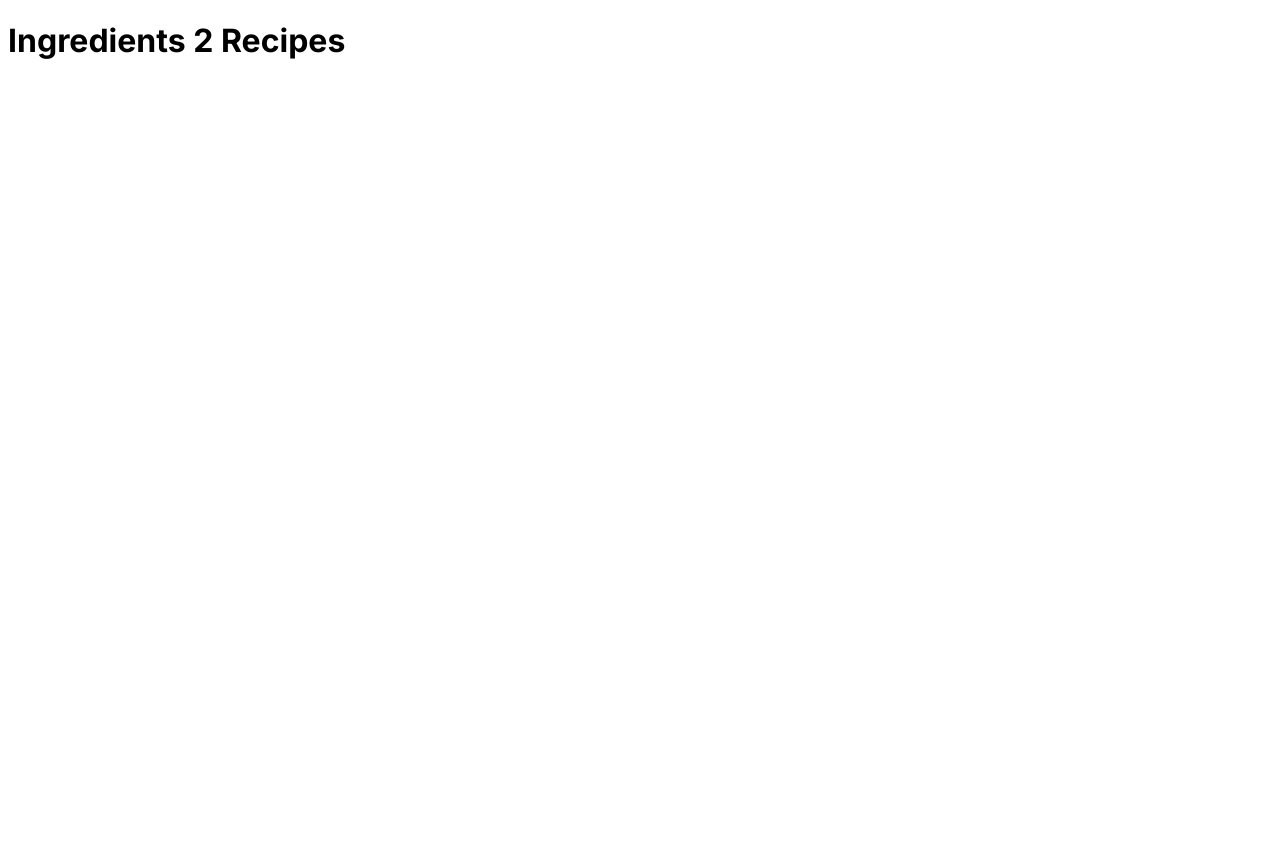
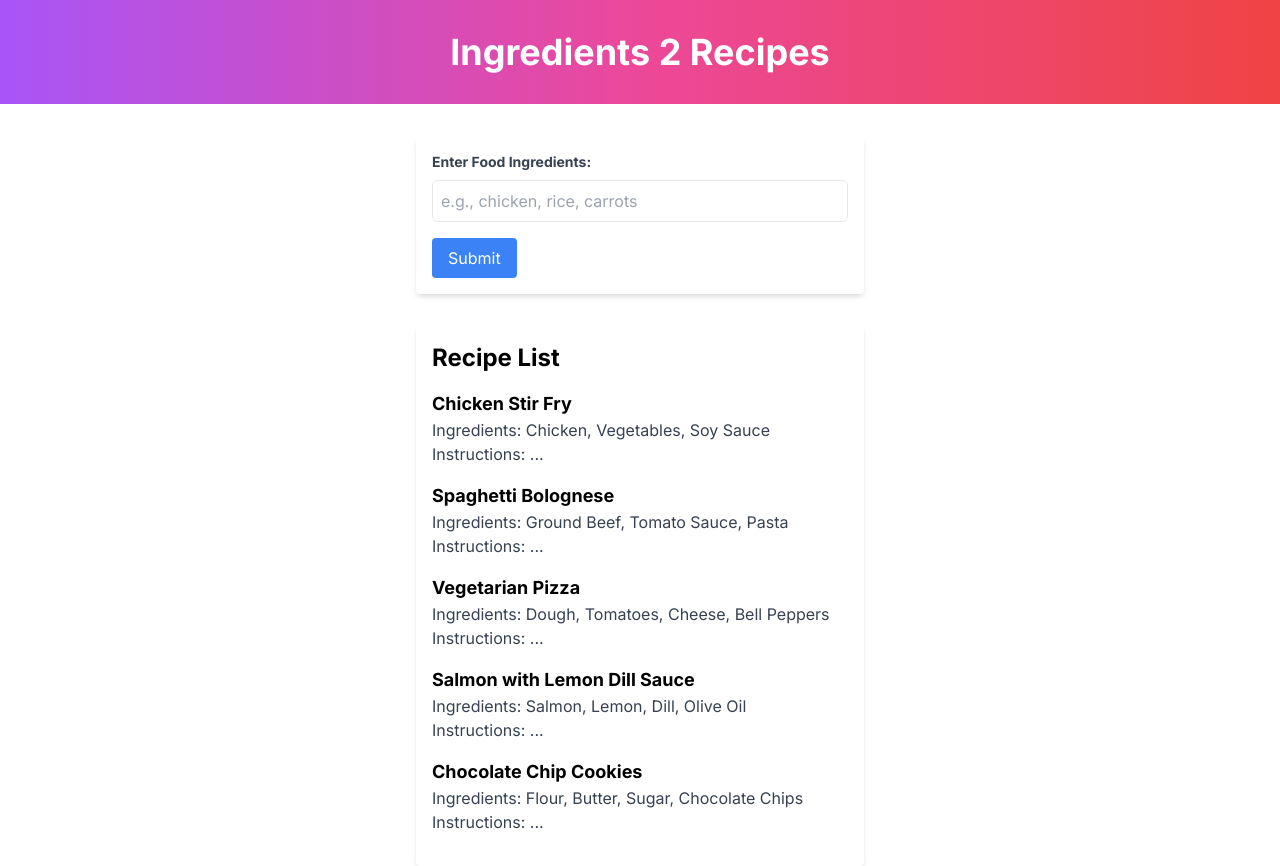
Before and after one commit to Skye967/PocketChef, a Next.js app: page / in a window 1280 px wide. Before the commit the page ends 800 px from the top, so only its background shows below. Built offline with nearby package versions, Linux system fonts and the light colour scheme; no server answers.

Commit message:
created input component and Recipe List component

```diff
--- /dev/null
+++ b/app/components/Ingredient.tsx
@@ -0,0 +1,48 @@
+"use client";
+
+import React, { useState, FormEvent } from "react";
+
+type FoodInputComponentProps = {
+  onSubmit: (ingredients: string) => void;
+};
+
+const Ingredient: React.FC<FoodInputComponentProps> = ({ onSubmit }) => {
+  const [ingredients, setIngredients] = useState<string>("");
+
+  const handleSubmit = (e: FormEvent) => {
+    e.preventDefault();
+    onSubmit(ingredients);
+    // You can add further logic here, e.g., clearing the input field.
+  };
+
+  return (
+    <div className="max-w-md mx-auto mt-8 p-4 bg-white rounded shadow-md">
+      <form onSubmit={handleSubmit}>
+        <label
+          htmlFor="ingredients"
+          className="block text-gray-700 text-sm font-bold mb-2"
+        >
+          Enter Food Ingredients:
+        </label>
+        <input
+          type="text"
+          id="ingredients"
+          value={ingredients}
+          onChange={(e) => setIngredients(e.target.value)}
+          className="w-full p-2 border rounded-md focus:outline-none focus:ring focus:border-blue-300"
+          placeholder="e.g., chicken, rice, carrots"
+          required
+        />
+
+        <button
+          type="submit"
+          className="mt-4 bg-blue-500 text-white py-2 px-4 rounded focus:outline-none focus:ring focus:border-blue-300"
+        >
+          Submit
+        </button>
+      </form>
+    </div>
+  );
+};
+
+export default Ingredient;
--- /dev/null
+++ b/app/components/RecipeList.tsx
@@ -0,0 +1,41 @@
+"use client"
+
+import React from "react";
+
+type Recipe = {
+  id: number;
+  name: string;
+  ingredients: string[];
+  instructions: string;
+};
+
+type RecipeListComponentProps = {
+  recipes: Recipe[];
+};
+
+const RecipeList: React.FC<RecipeListComponentProps> = ({ recipes }) => {
+  return (
+    <div className="max-w-md mx-auto mt-8 p-4 bg-white rounded shadow-md">
+      <h2 className="text-2xl font-bold mb-4">Recipe List</h2>
+      {recipes.length > 0 ? (
+        <ul>
+          {recipes.map((recipe) => (
+            <li key={recipe.id} className="mb-4">
+              <strong className="text-lg">{recipe.name}</strong>
+              <p className="text-gray-700">
+                Ingredients: {recipe.ingredients.join(", ")}
+              </p>
+              <p className="text-gray-700">
+                Instructions: {recipe.instructions}
+              </p>
+            </li>
+          ))}
+        </ul>
+      ) : (
+        <p className="text-gray-700">No recipes available.</p>
+      )}
+    </div>
+  );
+};
+
+export default RecipeList;
--- a/app/layout.tsx
+++ b/app/layout.tsx
@@ -1,5 +1,6 @@
 import type { Metadata } from "next";
 import { Inter } from "next/font/google";
+import "./globals.css"
 
 
 const inter = Inter({ subsets: ["latin"] });
--- a/app/page.tsx
+++ b/app/page.tsx
@@ -1,9 +1,65 @@
-import Image from "next/image";
+"use client";
+
+import Ingredient from "./components/Ingredient";
+import RecipeList from "./components/RecipeList";
+
+type Recipe = {
+  id: number;
+  name: string;
+  ingredients: string[];
+  instructions: string;
+};
+
+const recipes: Recipe[] = [
+  {
+    id: 1,
+    name: "Chicken Stir Fry",
+    ingredients: ["Chicken", "Vegetables", "Soy Sauce"],
+    instructions: "...",
+  },
+  {
+    id: 2,
+    name: "Spaghetti Bolognese",
+    ingredients: ["Ground Beef", "Tomato Sauce", "Pasta"],
+    instructions: "...",
+  },
+  {
+    id: 3,
+    name: "Vegetarian Pizza",
+    ingredients: ["Dough", "Tomatoes", "Cheese", "Bell Peppers"],
+    instructions: "...",
+  },
+  {
+    id: 4,
+    name: "Salmon with Lemon Dill Sauce",
+    ingredients: ["Salmon", "Lemon", "Dill", "Olive Oil"],
+    instructions: "...",
+  },
+  {
+    id: 5,
+    name: "Chocolate Chip Cookies",
+    ingredients: ["Flour", "Butter", "Sugar", "Chocolate Chips"],
+    instructions: "...",
+  },
+];
 
 export default function Home() {
+  console.log(process.env.NEXT_PUBLIC_OPENAI_API_KEY);
+  console.log(process.env.OPENAI_API_KEY)
+
+  const handleDummySubmit = () => {
+    //some api stuff
+  };
+
   return (
-    <main >
-      <h1>Ingredients 2 Recipes</h1>
+    <main>
+      <div className="bg-gradient-to-r from-purple-500 via-pink-500 to-red-500 text-white py-8">
+        <h1 className="text-4xl font-bold text-center">
+          Ingredients 2 Recipes
+        </h1>
+      </div>
+      <Ingredient onSubmit={handleDummySubmit} />
+      <RecipeList recipes={recipes} />
     </main>
   );
 }
```
Also changed, not shown: 1 other file (tests, documents, lock files or other folders).
